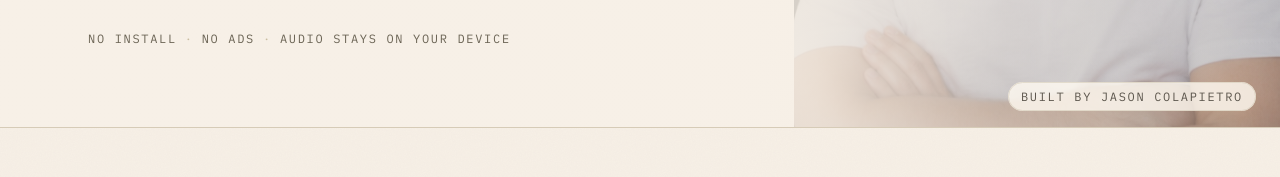
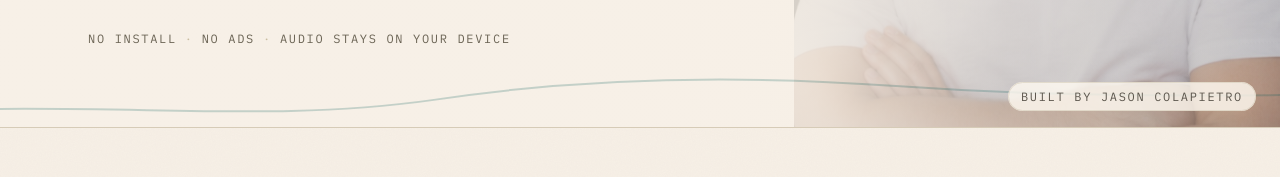
Before and after one commit to JasonColapietro/sing, a Next.js app: page / in a window 1280 px wide. Shown: the part 575-752 px from the top of the page. Built offline with nearby package versions, Linux system fonts and the light colour scheme; no server answers.

Commit message:
Keep the hero trace clear of text; set the book covers beside the headline
The settling trace moves to the empty band under the hero copy. On wide screens the book and atlas covers stack above their buttons in a column beside the H1 instead of wrapping under the lede.

```diff
--- a/app/atlas/page.tsx
+++ b/app/atlas/page.tsx
@@ -180,7 +180,7 @@ export default function AtlasPage() {
       // In the header, so the free chapter the subtitle promises is one tap
       // away on the first phone screen rather than below the stats and prose.
       actions={
-        <div className="flex items-end gap-5">
+        <div className="flex items-end gap-5 lg:max-w-sm lg:flex-col lg:items-start">
           <BookCover title={ATLAS_TITLE} author={AUTHOR_NAME} kicker="How famous singers sing" />
           <AtlasCta />
         </div>
--- a/app/book/page.tsx
+++ b/app/book/page.tsx
@@ -76,7 +76,7 @@ export default function BookPage() {
       // stats and paragraphs pushed "Read a free chapter" a screen and a half
       // below the subtitle that promises it.
       actions={
-        <div className="flex items-end gap-5">
+        <div className="flex items-end gap-5 lg:max-w-sm lg:flex-col lg:items-start">
           <BookCover title={BOOK_TITLE} author={AUTHOR_NAME} kicker="A singing book" />
           <BookCta />
         </div>
--- a/components/landing/hero-split.tsx
+++ b/components/landing/hero-split.tsx
@@ -7,28 +7,26 @@ import { COOL } from "@/lib/chart-colors";
 import { FREE_DAILY_MINUTES } from "@/lib/practice-limits";
 
 /**
- * The settling trace (the curve family of components/v2-glyph.tsx) drawn
- * full-bleed behind the hero copy. On a phone it stays in the top band, above
- * the copy, so the line never crosses the text.
+ * The settling trace (the curve family of components/v2-glyph.tsx), drawn in
+ * the empty band under the hero copy so it never crosses text.
  */
 function SettlingTrace() {
   return (
     <svg
       aria-hidden="true"
-      viewBox="0 0 1600 600"
+      viewBox="0 0 1600 100"
       preserveAspectRatio="none"
-      className="pointer-events-none absolute inset-x-0 top-0 -z-10 h-[36svh] w-full max-sm:h-[30svh] sm:inset-y-0 sm:h-full"
-      style={{ opacity: 0.12 }}
+      className="pointer-events-none absolute inset-x-0 bottom-0 -z-10 h-12 w-full sm:h-16"
+      style={{ opacity: 0.22 }}
     >
       <path
-        d="M -20 420 C 160 400, 300 470, 420 330 C 560 170, 720 130, 900 190 C 1040 236, 1180 250, 1320 250"
+        d="M -20 72 C 200 68, 360 90, 540 58 C 720 24, 920 18, 1120 36 C 1280 50, 1420 52, 1620 50"
         fill="none"
         stroke={COOL}
         strokeWidth="2"
         strokeLinecap="round"
         vectorEffect="non-scaling-stroke"
       />
-      <circle cx="1350" cy="250" r="7" fill={COOL} />
     </svg>
   );
 }
```
